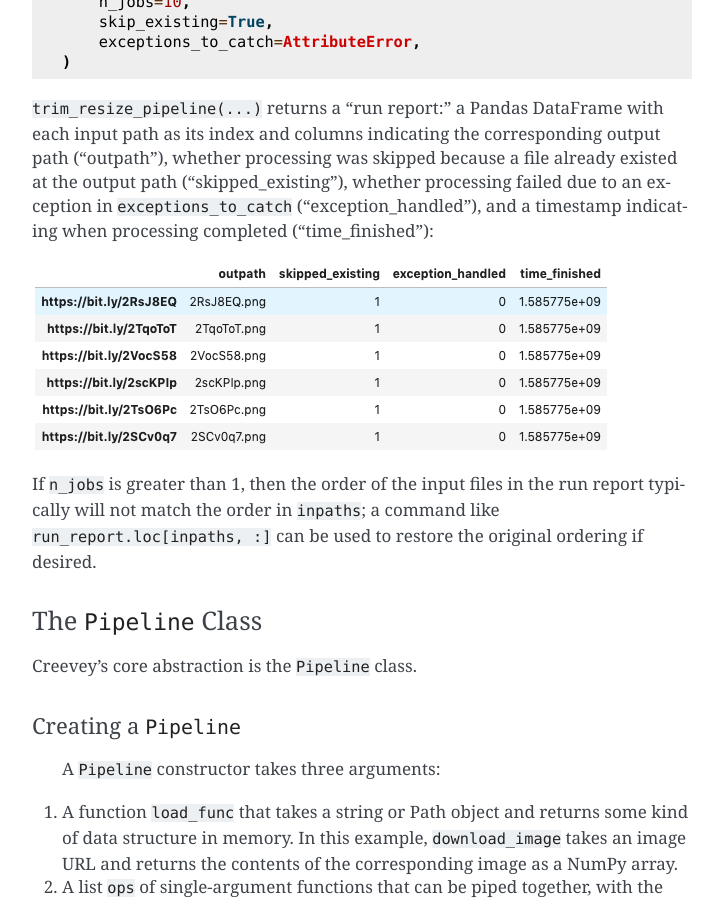
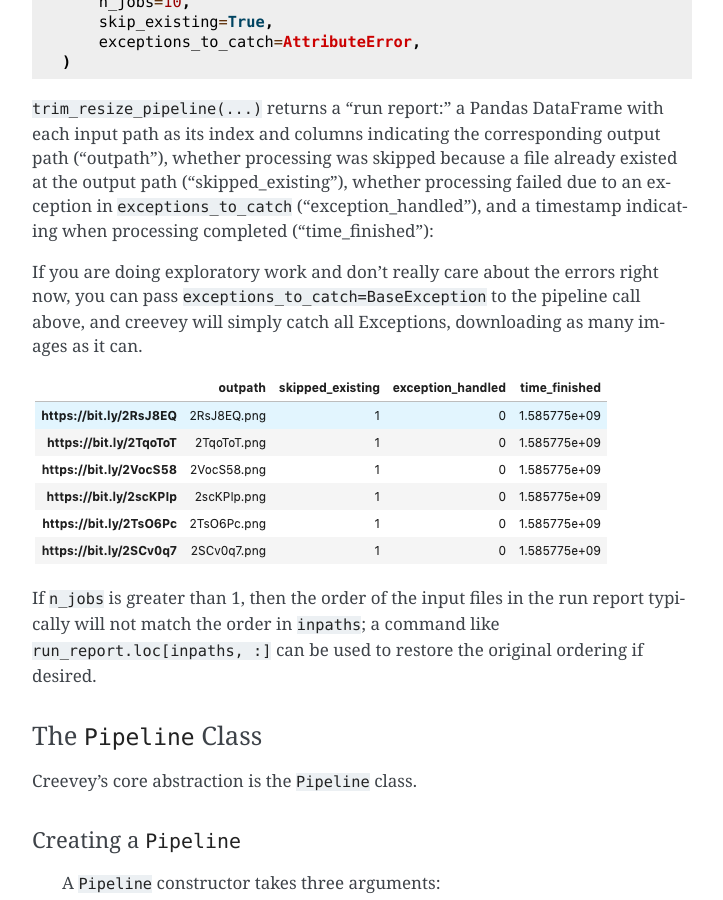
Before and after one commit to ShopRunner/wildebeest, a Sphinx documentation site: the page built from docs/quickstart.rst, in a window 1280 px wide and 900 px high, scrolled down 938 px. Shown: the whole window, without its empty margins (388-1111 px from the left). Built offline with Sphinx 7.4.7, drawn with Linux system fonts in a browser that asks for light colours.

Commit message:
add to quickstart

```diff
--- a/docs/quickstart.rst
+++ b/docs/quickstart.rst
@@ -44,6 +44,7 @@ For instance, the following code takes a list of image URLs and for each one dow
 
 ``trim_resize_pipeline(...)`` returns a "run report:" a Pandas DataFrame with each input path as its index and columns indicating the corresponding output path ("outpath"), whether processing was skipped because a file already existed at the output path ("skipped_existing"), whether processing failed due to an exception in ``exceptions_to_catch`` ("exception_handled"), and a timestamp indicating when processing completed ("time_finished"):
 
+If you are doing exploratory work and don't really care about the errors right now, you can pass ``exceptions_to_catch=BaseException`` to the pipeline call above, and creevey will simply catch all Exceptions, downloading as many images as it can.
 
 .. image:: ./images/run_report_image.png
    :target: ./images/run_report_image.png
```
